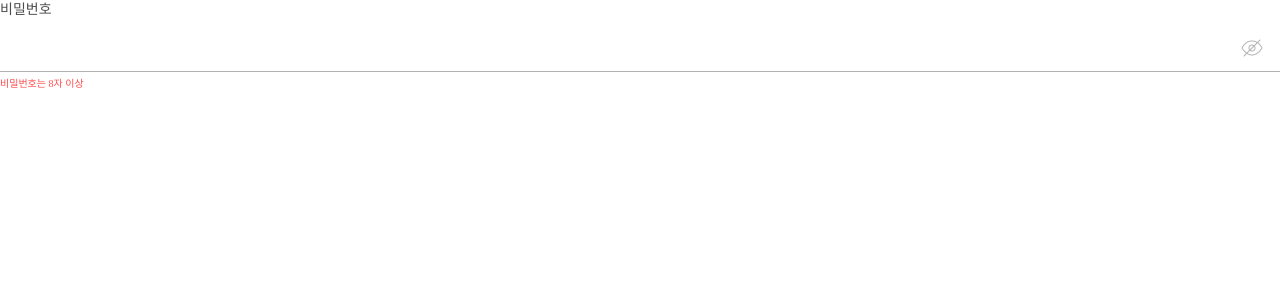
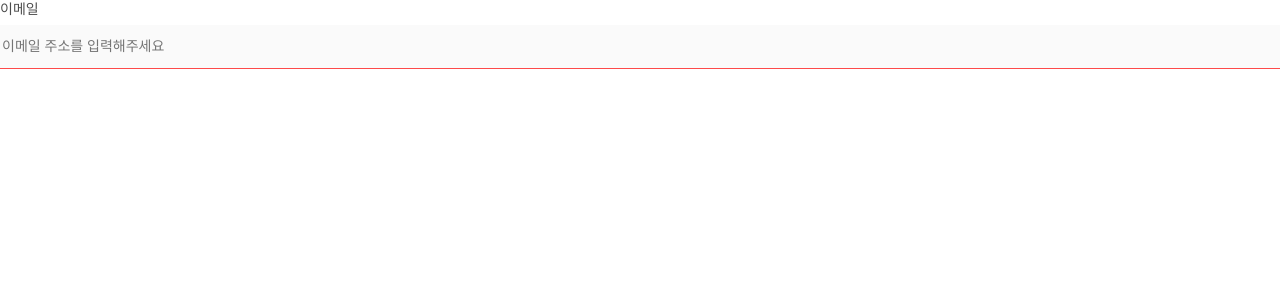
Before and after one commit to kyunggwan/MyBlog, a React (Create React App) app in the folder board-front/: page / in a window 1280 px wide. Shown: the top 300 px of the page. Built offline with nearby package versions, Linux system fonts and the light colour scheme; the HTML template or start-up script is replaced by a standard one; a web font is replaced by a local one.

Commit message:
feat: Input Box 컴포넌트 생성

```diff
--- a/board-front/src/App.tsx
+++ b/board-front/src/App.tsx
@@ -4,12 +4,15 @@ import latestBoardListMock from "mocks/latest-board-list.mocks";
 import Top3Item from "components/Top3Item";
 import top3BoardListMock from "mocks/top-3-list.mocks";
 import InputBox from "components/InputBox";
+import { useState } from "react";
 
 function App() {
+
+  const [value, setvalue] = useState<string>("");
   return (
     <>
       <div >
-        <InputBox />
+        <InputBox label="이메일" type='text' placeholder="이메일 주소를 입력해주세요" value={value} error={true} setValue={setvalue} message="" />
       </div>
     </>
   );
--- a/board-front/src/components/InputBox/index.tsx
+++ b/board-front/src/components/InputBox/index.tsx
@@ -1,23 +1,54 @@
-import React, { forwardRef } from 'react'
+import React, { ChangeEvent, Dispatch, KeyboardEvent, SetStateAction, forwardRef } from 'react'
 import "./styles.css";
 
+//              interface: Input Box 컴포넌트 Properties                //
+interface Props {
+    label: string;
+    type: 'text' | 'password';
+    placeholder: string;
+    value: string;
+    setValue: Dispatch<SetStateAction<string>>
+    error: boolean;
 
-interface Props {
+    icon?: string;
+    onButtonClick?: () => void;
 
+    message?: string;
+
+    onKeyDown?: (event: KeyboardEvent<HTMLInputElement>) => void;
 }
+//              component: Input Box 컴포넌트               //
 const InputBox = forwardRef<HTMLInputElement, Props>((props: Props, ref) => {
+    //              state: properties               //
+    const { label, type, placeholder, value, error, icon, message } = props;
+    const { setValue, onButtonClick, onKeyDown } = props;
+
+    //              eventhandler: Input키 이벤트 처리 함수             //
+    const onChangeHandler = (event: ChangeEvent<HTMLInputElement>) => {
+        const avlue = event.target.value;
+        setValue(value);
+    }
+
+    const onKeyDownHandler = (event: KeyboardEvent<HTMLInputElement>) => {
+        if (!onKeyDown) return;
+        onKeyDown(event);
+    }
+
+    //              render: Input Box 컴포넌트 렌더링               //
     return (
         <div className='inputbox'>
-            <div className='inputbox-label'>{'비밀번호'}</div>
-            <div className='inputbox-container'>
-                <input className='input' />
-                <div className='icon-button'>
-                    <div className='icon eye-light-off-icon'></div>
-                </div>
+            <div className='inputbox-label'>{label}</div>
+            <div className={error ? 'inputbox-container-error' : 'inputbox-container'}>
+                <input ref={ref} type={type} placeholder={placeholder} className='input' value={value} onChange={onChangeHandler} onKeyDown={onKeyDownHandler} />
+                {onButtonClick !== undefined && (
+                    <div className='icon-button'>
+                        {icon !== undefined && (<div className={`icon ${icon}`}></div>)}
+                    </div>
+                )}
             </div>
-            <div className='inputbox-message'>{'비밀번호는 8자 이상'}</div>
+            {message !== undefined && (<div className='inputbox-message'>{message}</div>)}
         </div>
     )
- });
+});
 
- export default InputBox;
+export default InputBox;
```
Also changed, not shown: board-front/src/components/BoardItem/index.tsx (+3 -4 lines), board-front/src/components/Top3Item/index.tsx (+3 -4 lines).
